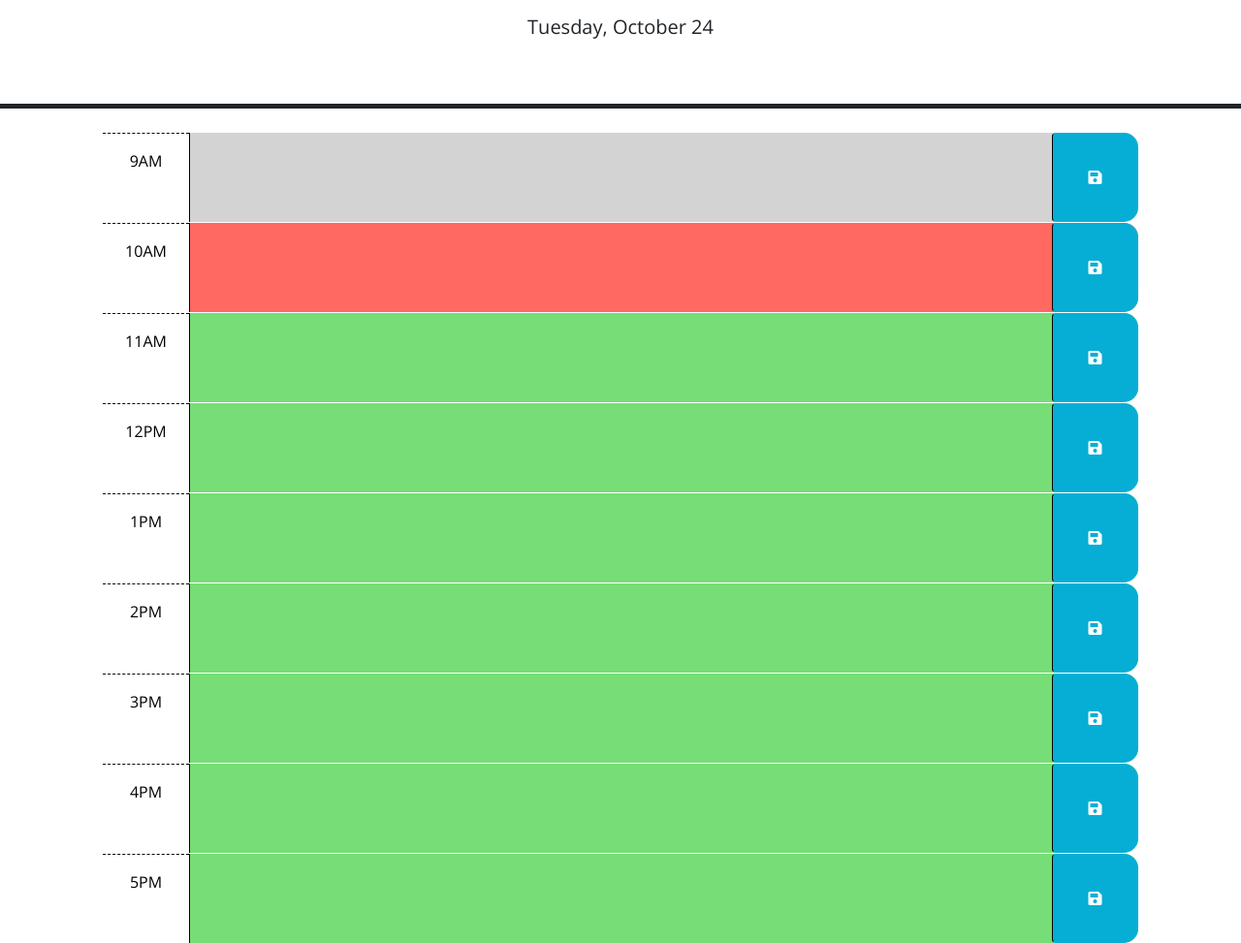
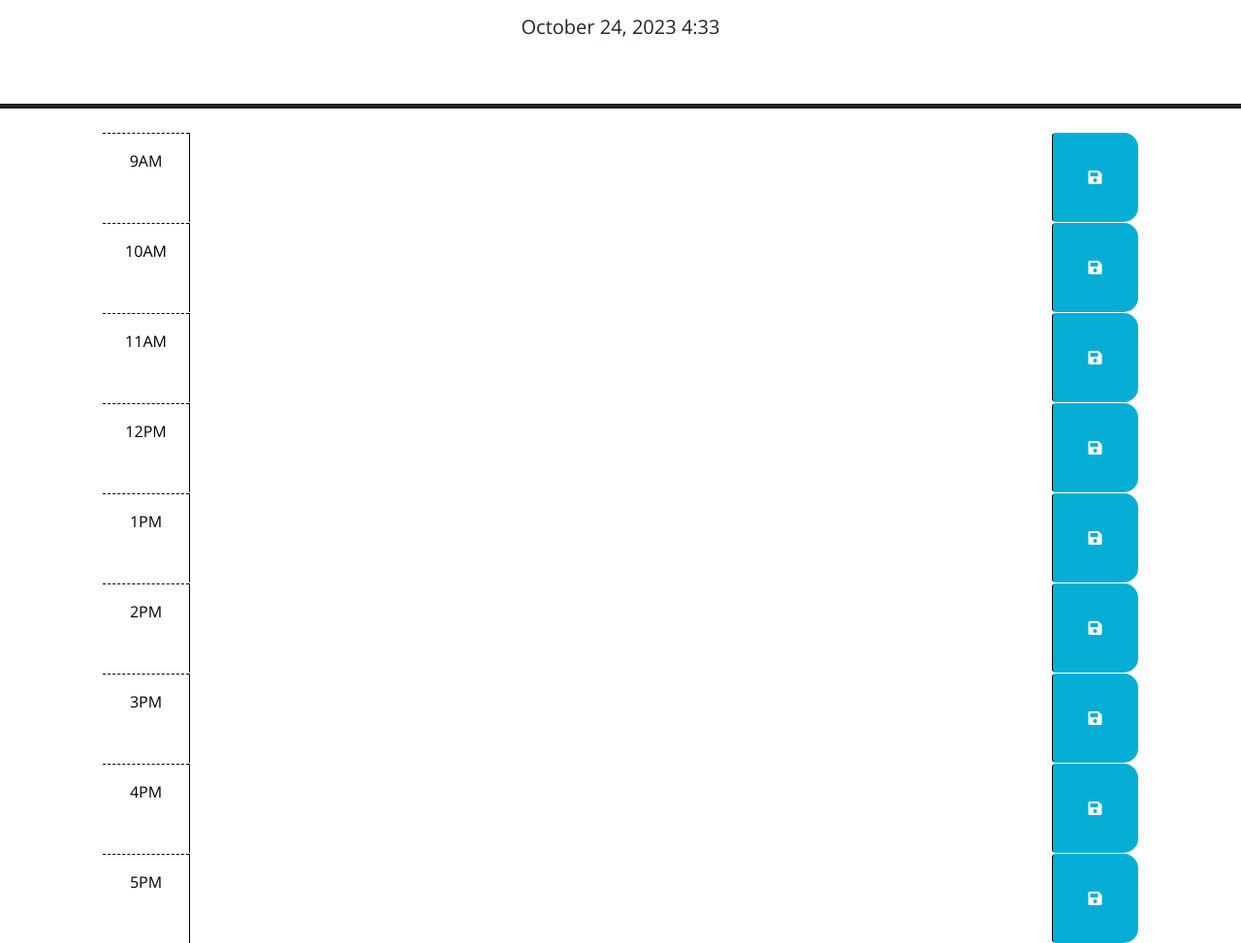
Before and after one commit to CornejoD/Day-Scheduler, a plain HTML site: page index.html in a window 1280 px wide. Shown: the part 166-1139 px from the top of the page at 97% size. Drawn offline with nearby package versions, Linux system fonts and the light colour scheme.

Commit message:
Working on dayjs, Mac

```diff
--- a/index.html
+++ b/index.html
@@ -73,7 +73,7 @@
           <i class="fas fa-save" aria-hidden="true"></i>
         </button>
       </div>
-      <div id="hour-13" class="row time-block future">
+      <div id="hour-1" class="row time-block future">
         <div class="col-2 col-md-1 hour text-center py-3">1PM</div>
         <textarea class="col-8 col-md-10 description" rows="3"> </textarea>
         <button class="btn saveBtn col-2 col-md-1" aria-label="save">
@@ -81,7 +81,7 @@
         </button>
       </div>
 
-      <div id="hour-14" class="row time-block future">
+      <div id="hour-2" class="row time-block future">
         <div class="col-2 col-md-1 hour text-center py-3">2PM</div>
         <textarea class="col-8 col-md-10 description" rows="3"> </textarea>
         <button class="btn saveBtn col-2 col-md-1" aria-label="save">
@@ -89,7 +89,7 @@
         </button>
       </div>
 
-      <div id="hour-15" class="row time-block future">
+      <div id="hour-3" class="row time-block future">
         <div class="col-2 col-md-1 hour text-center py-3">3PM</div>
         <textarea class="col-8 col-md-10 description" rows="3"> </textarea>
         <button class="btn saveBtn col-2 col-md-1" aria-label="save">
@@ -97,7 +97,7 @@
         </button>
       </div>
 
-      <div id="hour-16" class="row time-block future">
+      <div id="hour-4" class="row time-block future">
         <div class="col-2 col-md-1 hour text-center py-3">4PM</div>
         <textarea class="col-8 col-md-10 description" rows="3"> </textarea>
         <button class="btn saveBtn col-2 col-md-1" aria-label="save">
@@ -105,7 +105,7 @@
         </button>
       </div>
 
-      <div id="hour-17" class="row time-block future">
+      <div id="hour-5" class="row time-block future">
         <div class="col-2 col-md-1 hour text-center py-3">5PM</div>
         <textarea class="col-8 col-md-10 description" rows="3"> </textarea>
         <button class="btn saveBtn col-2 col-md-1" aria-label="save">
--- a/script.js
+++ b/script.js
@@ -1,5 +1,7 @@
+$(function ()
+{
   var time = dayjs();
-var formatTime = time.format('dddd, MMMM D');
+  var formatTime = time.format('MMMM D, YYYY h:m');
 
   $("#currentDay").text(formatTime);
 
@@ -7,13 +9,38 @@ $("#currentDay").text(formatTime);
     // the code isn't run until the browser has finished rendering all the elements
     // in the html.
     var allbtns = document.querySelectorAll(".saveBtn");
-$(function runProgram () {
+
     // TODO: Add a listener for click events on the save button. This code should
     // use the id in the containing time-block as a key to save the user input in
     // local storage. HINT: What does `this` reference in the click listener
     // function? How can DOM traversal be used to get the "hour-x" id of the
     // time-block containing the button that was clicked? How might the id be
     // useful when saving the description in local storage?
+  $(".time-block").each(function()
+  {
+
+
+    var hour = parseInt($(this).attr("id"));
+    let currHour = time.hour();
+
+    console.log(currHour);
+
+    $(this).removeClass().addClass("row time-block");
+
+    if(hour == currHour)
+    {
+      $(this).addClass("present");
+    }
+    else if(hour < currHour)
+    {
+      $(this).addClass("past");
+    }
+    else if(hour > currHour)
+    {
+      $(this).addClass("future");
+    }
+  });
+
 
     for (let i = 0; i < allbtns.length; i++)
     {
@@ -22,6 +49,9 @@ $(function runProgram () {
         console.log('Button index:', i);
       })
     }
+});
+
+
 
 
 
@@ -38,7 +68,7 @@ $(function runProgram () {
   // attribute of each time-block be used to do this?
   //
   // TODO: Add code to display the current date in the header of the page.
-});
+
 
 // $(document).ready(function()
 // {
```
Lines whose indentation alone changed are shown as unchanged.
